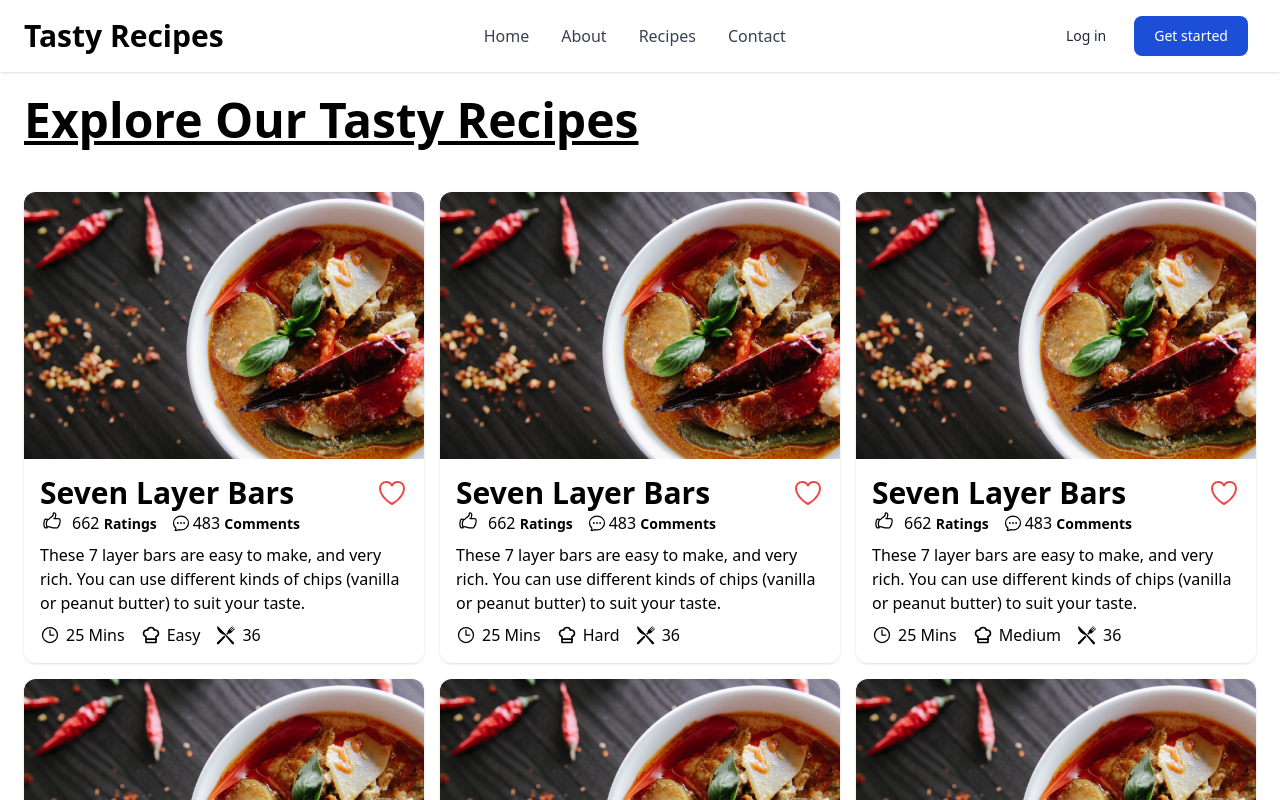
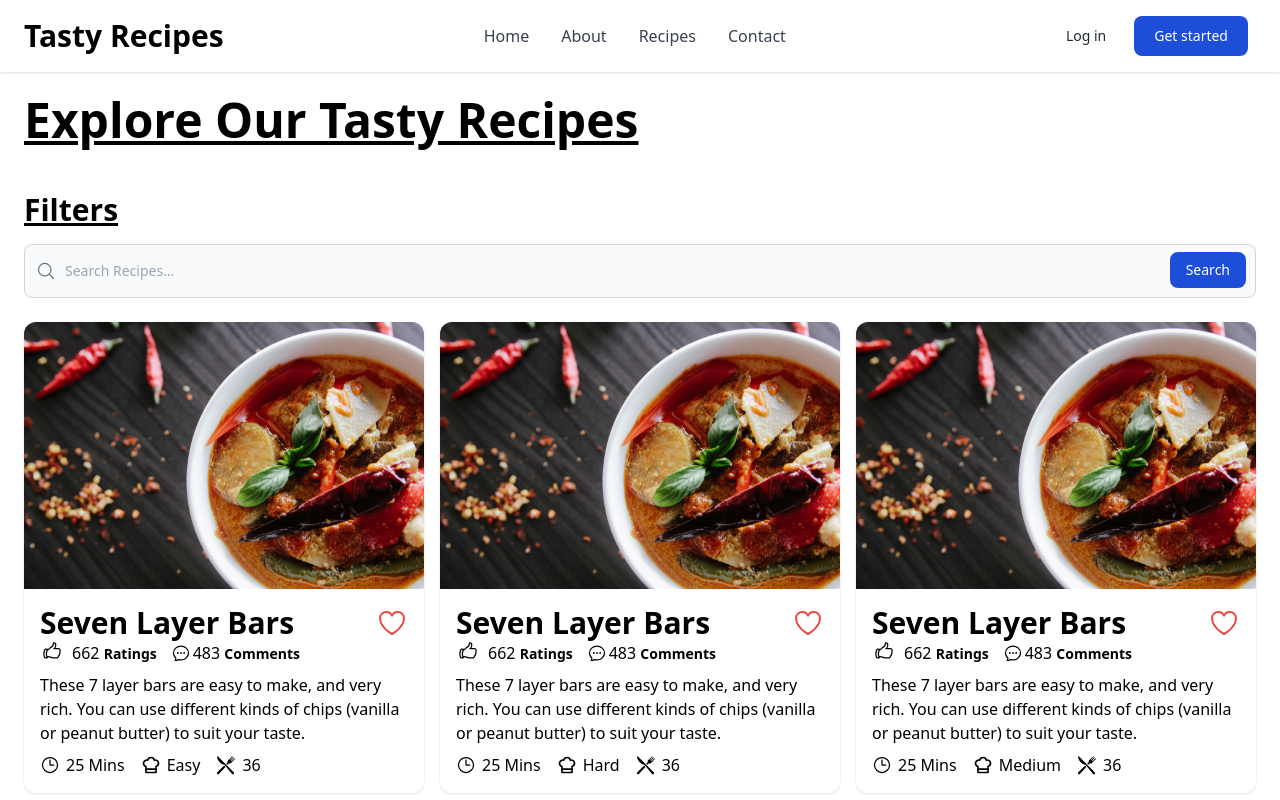
Before and after one commit to Jon-Felipe/Tasty-React, a React (Vite) app: page /recipes in a window 1280 px wide. Shown: the top 800 px of the page. Built offline with nearby package versions, Linux system fonts and the light colour scheme.

Commit message:
added filter section

```diff
--- a/src/pages/Recipes.tsx
+++ b/src/pages/Recipes.tsx
@@ -4,6 +4,7 @@ import { RecipeType } from '../utils/types';
 
 // components
 import Recipe from '../components/Recipe';
+import Search from '../components/Search';
 
 type Props = {};
 
@@ -13,6 +14,11 @@ const Recipes = (props: Props) => {
       <h3 className='text-5xl font-semibold mb-6 underline'>
         Explore Our Tasty Recipes
       </h3>
+      {/* Fitlers */}
+      <article>
+        <h3 className='text-3xl font-semibold mb-4 underline'>Filters</h3>
+        <Search />
+      </article>
       <div className='grid grid-cols-1 md:grid-cols-2 lg:grid-cols-3 gap-4'>
         {recipes.map((recipe: RecipeType) => {
           return (
```
